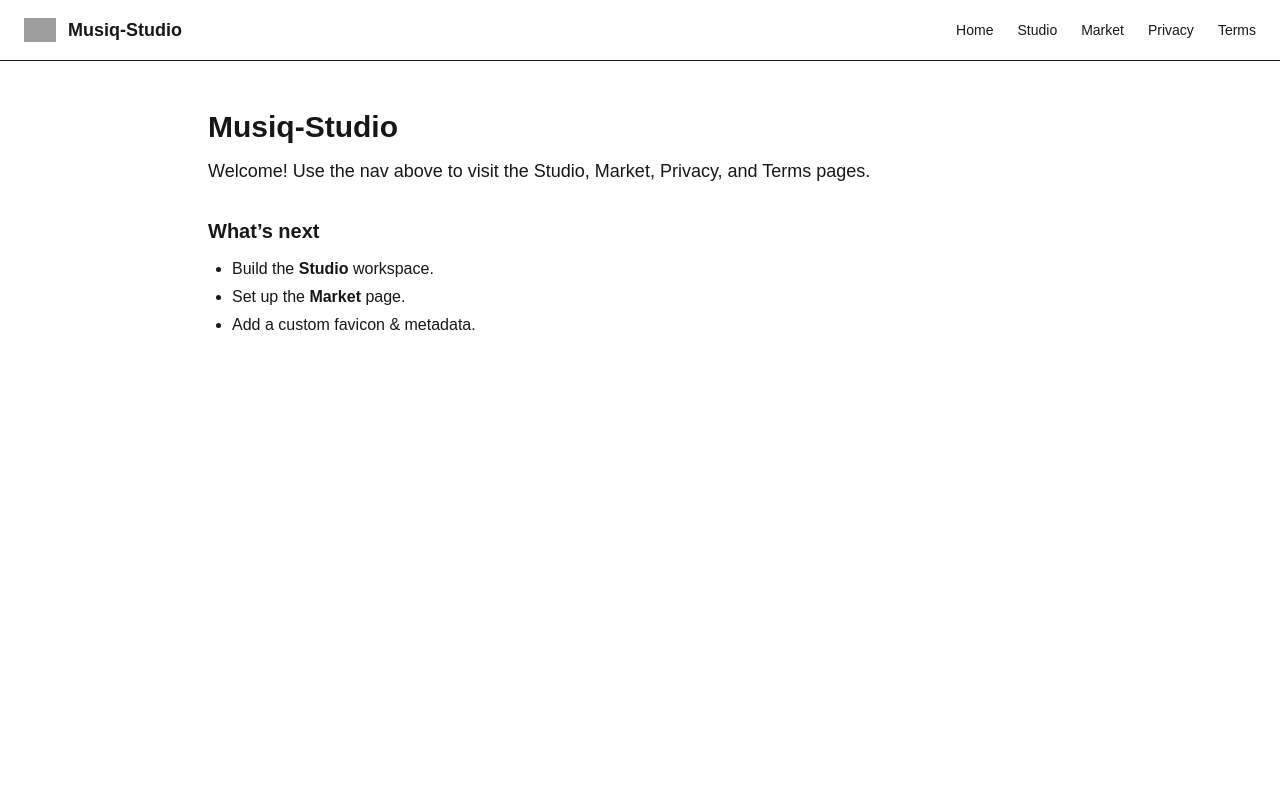
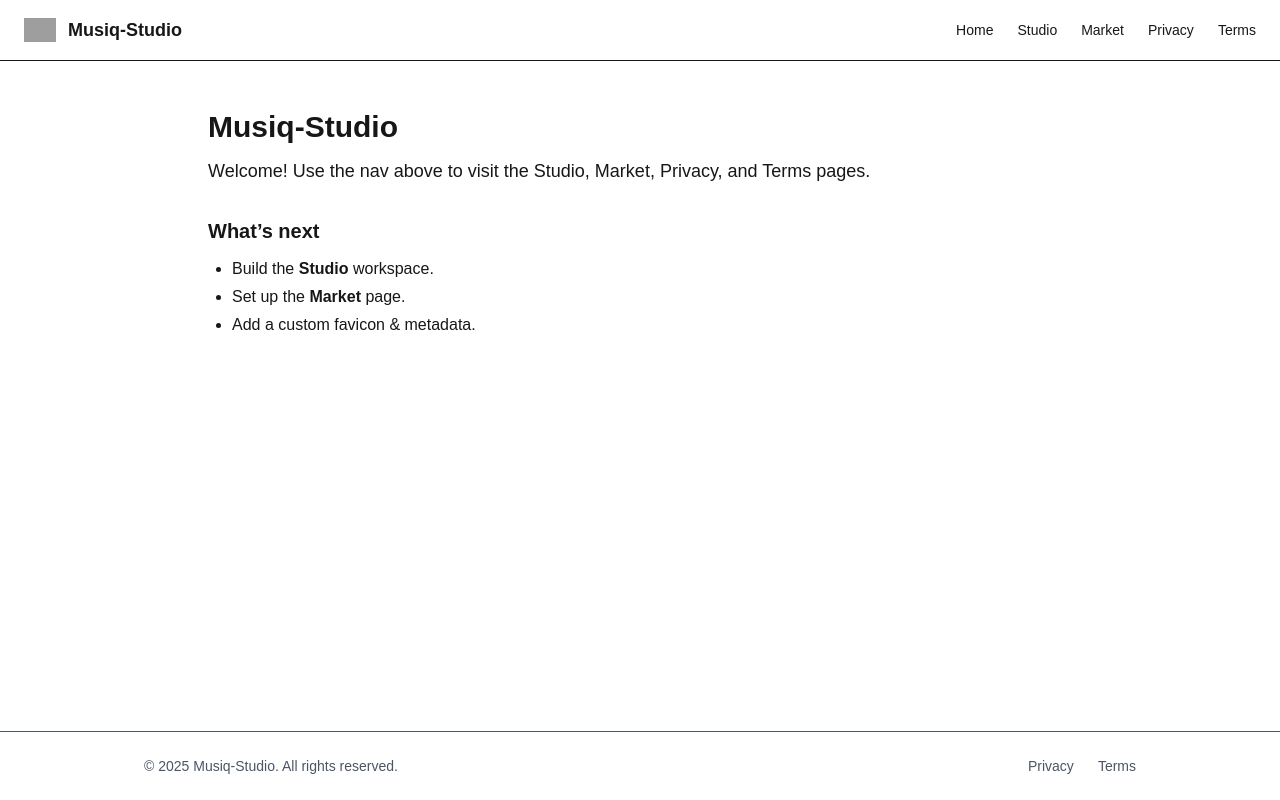
Before and after one commit to TPayne011/musiq-studio, a Next.js app: page / in a window 1280 px wide. Built offline with nearby package versions, Linux system fonts and the light colour scheme; grey boxes are pictures that could not be loaded.

Commit message:
Add site footer with Privacy/Terms links

```diff
--- a/src/app/Footer.tsx
+++ b/src/app/Footer.tsx
@@ -0,0 +1,22 @@
+// src/app/Footer.tsx
+import Link from "next/link";
+
+export default function SiteFooter() {
+  return (
+    <footer className="mt-16 border-t py-6 text-sm text-gray-600">
+      <div className="max-w-5xl mx-auto px-4 flex flex-col sm:flex-row sm:items-center sm:justify-between gap-3">
+        <p className="text-center sm:text-left">
+          © {new Date().getFullYear()} Musiq-Studio. All rights reserved.
+        </p>
+        <nav className="flex justify-center sm:justify-end gap-6">
+          <Link href="/privacy" className="hover:underline">
+            Privacy
+          </Link>
+          <Link href="/terms" className="hover:underline">
+            Terms
+          </Link>
+        </nav>
+      </div>
+    </footer>
+  );
+}
--- a/src/app/layout.tsx
+++ b/src/app/layout.tsx
@@ -1,7 +1,8 @@
 // src/app/layout.tsx
 import "./globals.css";
 import type { Metadata } from "next";
-import Header from "./Header"; // client component is fine inside a server layout
+import Header from "./Header";
+import Footer from "./Footer";
 
 export const metadata: Metadata = {
   title: "Musiq-Studio",
@@ -20,9 +21,10 @@ export default function RootLayout({
 }) {
   return (
     <html lang="en">
-      <body className="min-h-screen bg-white text-slate-900 antialiased">
+      <body className="min-h-screen flex flex-col bg-white text-slate-900 antialiased">
         <Header />
-        <main>{children}</main>
+        <main className="flex-grow">{children}</main>
+        <Footer />
       </body>
     </html>
   );
```
